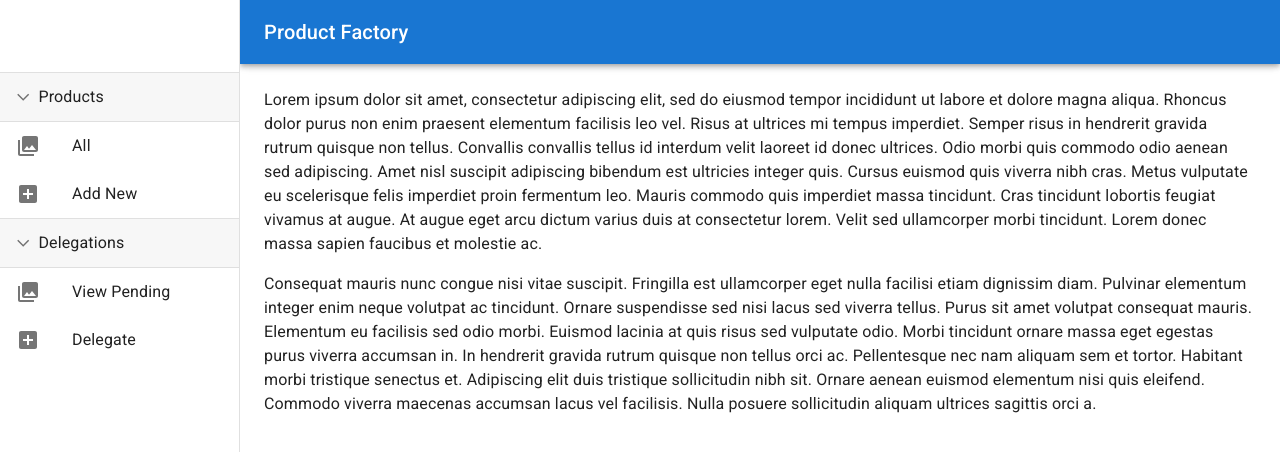
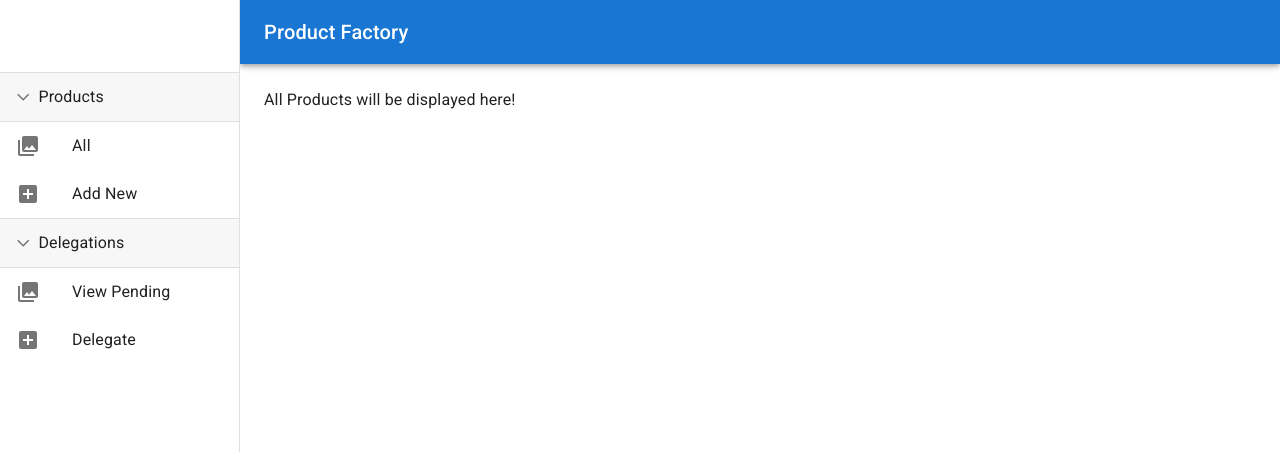
Before and after one commit to dieguezguille/product-factory-challenge, a React (Create React App) app: page /products in a window 1280 px wide. Shown: the top 452 px of the page. Built offline with nearby package versions, Linux system fonts and the light colour scheme.

Commit message:
add route components

```diff
--- a/public/index.html
+++ b/public/index.html
@@ -6,11 +6,11 @@
   <link rel="icon" href="%PUBLIC_URL%/favicon.ico" />
   <meta name="viewport" content="width=device-width, initial-scale=1" />
   <meta name="theme-color" content="#000000" />
-  <meta name="description" content="Challenge dApp created by Guillermo Diéguez (@not_an_ello)" />
+  <meta name="description" content="Ripio Challenge dApp created by Guillermo Diéguez (@not_an_ello)" />
   <link rel="stylesheet" href="https://fonts.googleapis.com/icon?family=Material+Icons" />
   <link rel="apple-touch-icon" href="%PUBLIC_URL%/logo192.png" />
   <link rel="manifest" href="%PUBLIC_URL%/manifest.json" />
-  <title>Ripio Challenge | Product Factory</title>
+  <title>Product Factory</title>
 </head>
 
 <body>
--- a/src/components/common/responsive-drawer/ResponsiveDrawer.tsx
+++ b/src/components/common/responsive-drawer/ResponsiveDrawer.tsx
@@ -12,7 +12,7 @@ import ToolbarContent from '../toolbar-content/ToolbarContent';
 
 const drawerWidth = 240;
 
-const ResponsiveDrawer: React.FC = () => {
+const ResponsiveDrawer: React.FC = (props) => {
   const [mobileOpen, setMobileOpen] = React.useState(false);
 
   const handleDrawerToggle = () => {
@@ -81,6 +81,9 @@ const ResponsiveDrawer: React.FC = () => {
           <ToolbarContent />
         </Drawer>
       </Box>
+
+      {/* Content */}
+
       <Box
         component="main"
         sx={{
@@ -90,35 +93,7 @@ const ResponsiveDrawer: React.FC = () => {
         }}
       >
         <Toolbar />
-        <Typography paragraph>
-          Lorem ipsum dolor sit amet, consectetur adipiscing elit, sed do
-          eiusmod tempor incididunt ut labore et dolore magna aliqua. Rhoncus
-          dolor purus non enim praesent elementum facilisis leo vel. Risus at
-          ultrices mi tempus imperdiet. Semper risus in hendrerit gravida rutrum
-          quisque non tellus. Convallis convallis tellus id interdum velit
-          laoreet id donec ultrices. Odio morbi quis commodo odio aenean sed
-          adipiscing. Amet nisl suscipit adipiscing bibendum est ultricies
-          integer quis. Cursus euismod quis viverra nibh cras. Metus vulputate
-          eu scelerisque felis imperdiet proin fermentum leo. Mauris commodo
-          quis imperdiet massa tincidunt. Cras tincidunt lobortis feugiat
-          vivamus at augue. At augue eget arcu dictum varius duis at consectetur
-          lorem. Velit sed ullamcorper morbi tincidunt. Lorem donec massa sapien
-          faucibus et molestie ac.
-        </Typography>
-        <Typography paragraph>
-          Consequat mauris nunc congue nisi vitae suscipit. Fringilla est
-          ullamcorper eget nulla facilisi etiam dignissim diam. Pulvinar
-          elementum integer enim neque volutpat ac tincidunt. Ornare suspendisse
-          sed nisi lacus sed viverra tellus. Purus sit amet volutpat consequat
-          mauris. Elementum eu facilisis sed odio morbi. Euismod lacinia at quis
-          risus sed vulputate odio. Morbi tincidunt ornare massa eget egestas
-          purus viverra accumsan in. In hendrerit gravida rutrum quisque non
-          tellus orci ac. Pellentesque nec nam aliquam sem et tortor. Habitant
-          morbi tristique senectus et. Adipiscing elit duis tristique
-          sollicitudin nibh sit. Ornare aenean euismod elementum nisi quis
-          eleifend. Commodo viverra maecenas accumsan lacus vel facilisis. Nulla
-          posuere sollicitudin aliquam ultrices sagittis orci a.
-        </Typography>
+        {props.children}
       </Box>
     </Box>
   );
--- a/src/components/pages/products/Products.tsx
+++ /dev/null
@@ -1,5 +0,0 @@
-import React from 'react';
-
-const Products: React.FC = () => <div>Products</div>;
-
-export default Products;
--- /dev/null
+++ b/src/components/sections/pending-delegations/PendingDelegations.tsx
@@ -0,0 +1,7 @@
+import React from 'react';
+
+const PendingDelegations: React.FC = () => (
+  <div>All pending delegations will be here!</div>
+);
+
+export default PendingDelegations;
--- /dev/null
+++ b/src/components/sections/product-creation/ProductCreation.tsx
@@ -0,0 +1,7 @@
+import React from 'react';
+
+const ProductCreation: React.FC = () => (
+  <div>You can create a new product here!</div>
+);
+
+export default ProductCreation;
--- /dev/null
+++ b/src/components/sections/product-delegation/ProductDelegation.tsx
@@ -0,0 +1,7 @@
+import React from 'react';
+
+const ProductDelegation: React.FC = () => (
+  <div>You will be able to delegate a product here!</div>
+);
+
+export default ProductDelegation;
--- /dev/null
+++ b/src/components/sections/product-display/ProductsDisplay.tsx
@@ -0,0 +1,7 @@
+import React from 'react';
+
+const ProductDisplay: React.FC = () => (
+  <div>All Products will be displayed here!</div>
+);
+
+export default ProductDisplay;
--- a/src/enums/routes.enum.ts
+++ b/src/enums/routes.enum.ts
@@ -4,4 +4,5 @@ export enum RoutesEnum {
   PRODUCTS = '/products',
   CREATE_PRODUCT = '/products/create',
   PENDING_DELEGATIONS = '/delegations',
+  DELEGATE = '/delegations/delegate',
 }
```
Also changed, not shown: src/routes/Routes.tsx (+11 -2 lines).
